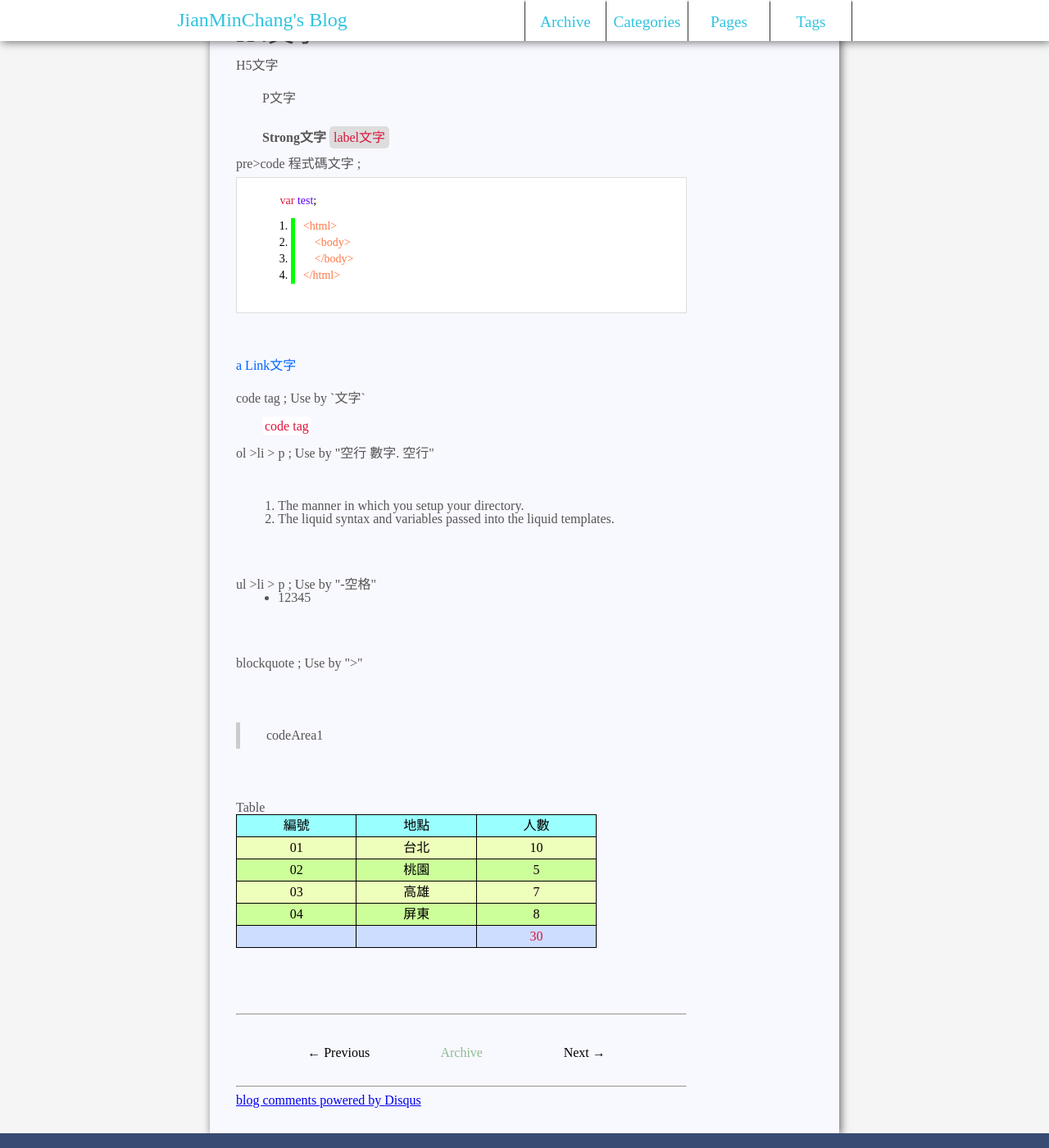
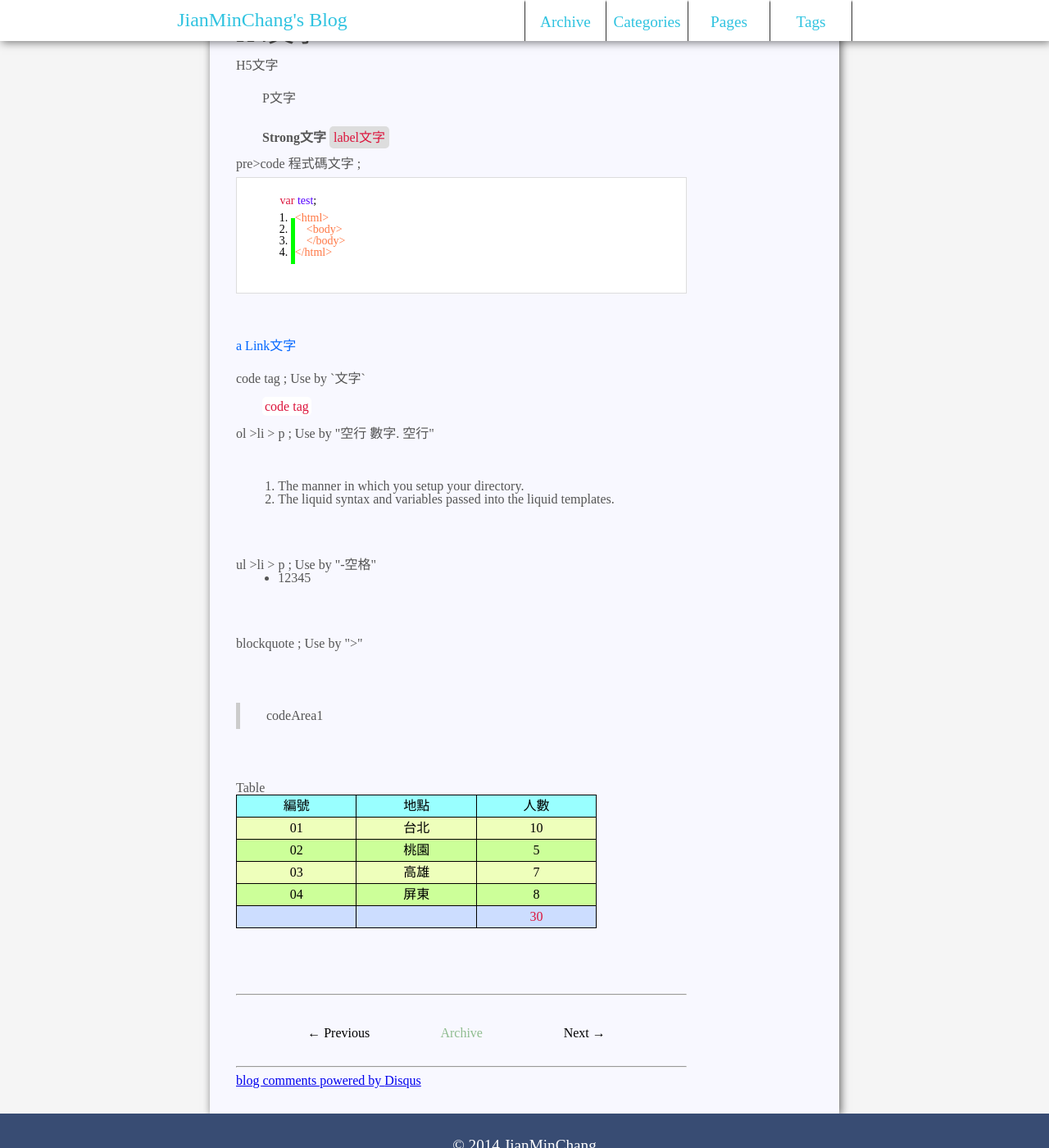
Before and after one commit to JianMin0721/JianMin0721.github.io, a Jekyll site: the page built from _posts/2014-02-27-first-paper.md, in a window 1280 px wide and 1400 px high, scrolled down 1828 px. Shown: the whole window at 82% size. Built offline with Jekyll 4.4.1, drawn with Linux system fonts in a browser that asks for light colours; comment, search, counter and statistics services are not loaded.

Commit message:
modify css

```diff
--- a/assets/themes/mythemes/indexcss.css
+++ b/assets/themes/mythemes/indexcss.css
@@ -581,7 +581,7 @@ div.row-fluid >  div.span12 > ul >li >a:hover  {
 	width: 100%;
 	height: 1em;
 	border-left: 5px solid #00FF00;
-	padding: 10px;
+	padding: 0px;
 	margin: 0px;
 }
 .codeown{color: #DC143C;}
```
